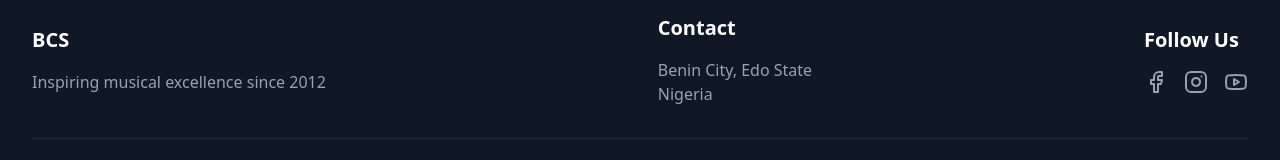
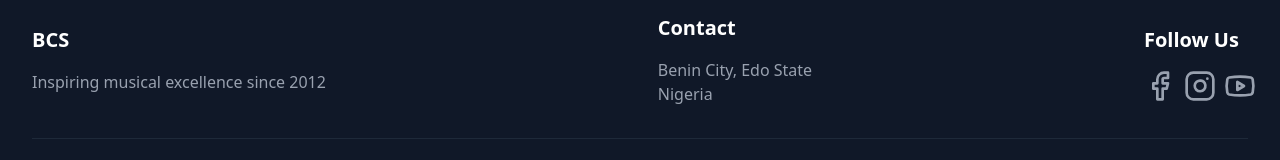
Before and after one commit to Chiarinze/bcs, a React (Vite) app: page / in a window 1280 px wide. Shown: the part 4001-4161 px from the top of the page. Built offline with nearby package versions, Linux system fonts and the light colour scheme.

Commit message:
New commit

```diff
--- a/src/components/About.tsx
+++ b/src/components/About.tsx
@@ -94,7 +94,7 @@ export default function About() {
               {performances.map((performance) => (
                 <div
                   key={performance.id}
-                  className="bg-[#415C41] rounded-lg shadow-lg text-white overflow-hidden"
+                  className="bg-[#B9704A] rounded-lg shadow-lg text-white overflow-hidden"
                 >
                   <img
                     src={performance.image}
--- a/src/components/Footer.tsx
+++ b/src/components/Footer.tsx
@@ -1,6 +1,24 @@
 import { Facebook, Instagram, Youtube } from "lucide-react";
 
 export default function Footer() {
+  const contactIcons = [
+    {
+      name: "Facebook",
+      icon: <Facebook size={32} />,
+      link: "https://facebook.com/yourpage",
+    },
+    {
+      name: "Instagram",
+      icon: <Instagram size={32} />,
+      link: "https://instagram.com/yourhandle",
+    },
+    {
+      name: "Youtube",
+      icon: <Youtube size={32} />,
+      link: "https://instagram.com/yourhandle",
+    },
+  ];
+
   return (
     <footer className="bg-gray-900 text-white py-12">
       <div className="max-w-7xl mx-auto px-4 sm:px-6 lg:px-8">
@@ -18,12 +36,20 @@ export default function Footer() {
           </div>
           <div>
             <h3 className="text-xl font-bold mb-4">Follow Us</h3>
+
             <div className="flex space-x-4">
-              <Facebook className="h-6 w-6 text-gray-400 hover:text-white cursor-pointer" />
-              {/* <Twitter className="h-6 w-6 text-gray-400 hover:text-white cursor-pointer" /> */}
-              <Instagram className="h-6 w-6 text-gray-400 hover:text-white cursor-pointer" />
-              <Youtube className="h-6 w-6 text-gray-400 hover:text-white cursor-pointer" />
-            </div>
+            {contactIcons.map((contact, index) => (
+              <a
+                key={index}
+                href={contact.link}
+                target={contact.name !== "Phone" ? "_blank" : "_self"}
+                rel="noopener noreferrer"
+                className="w-6 h-6 text-gray-400"
+              >
+                {contact.icon}
+              </a>
+            ))}
+          </div>
           </div>
         </div>
         <div className="border-t border-gray-800 mt-8 pt-8 text-center text-gray-400">
```
